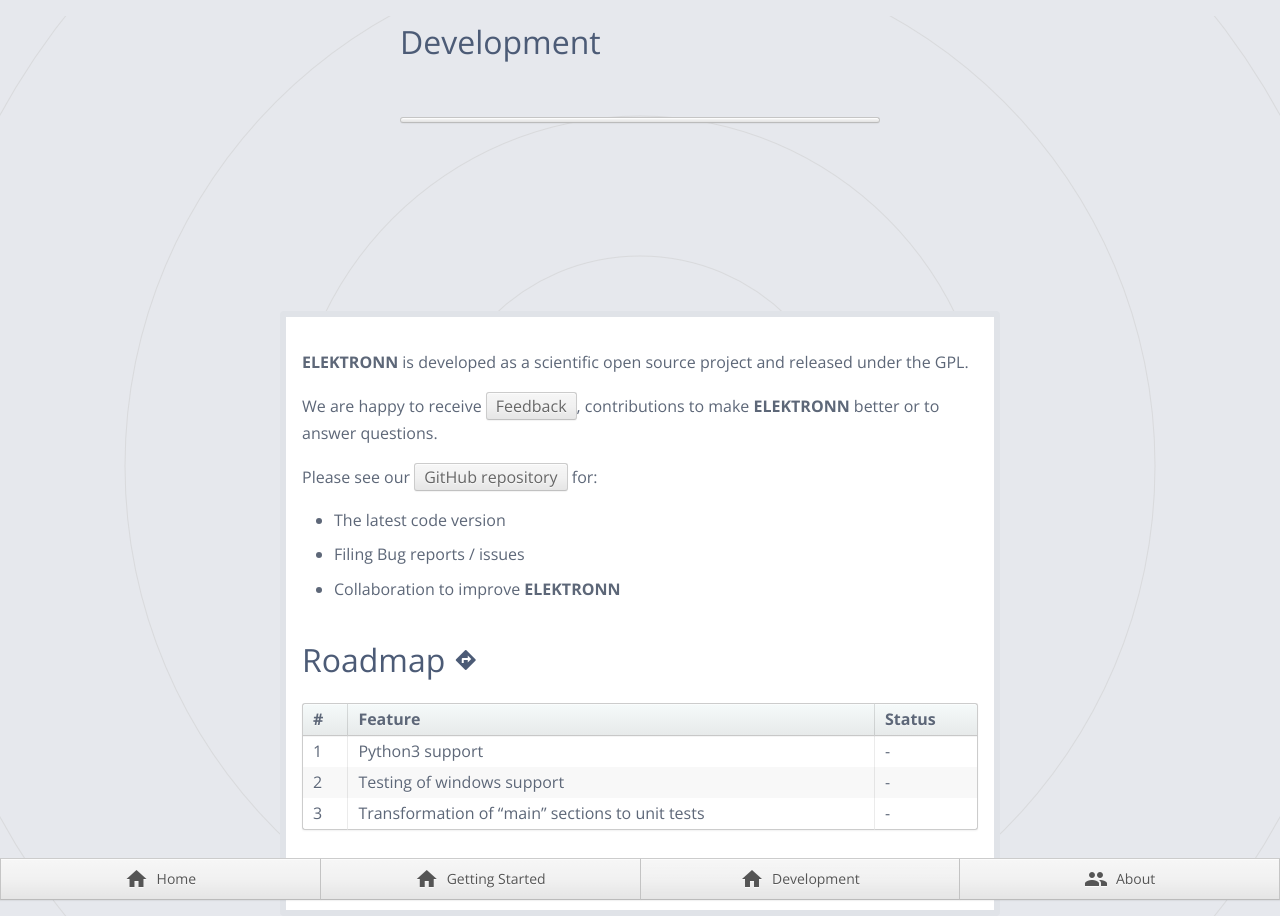
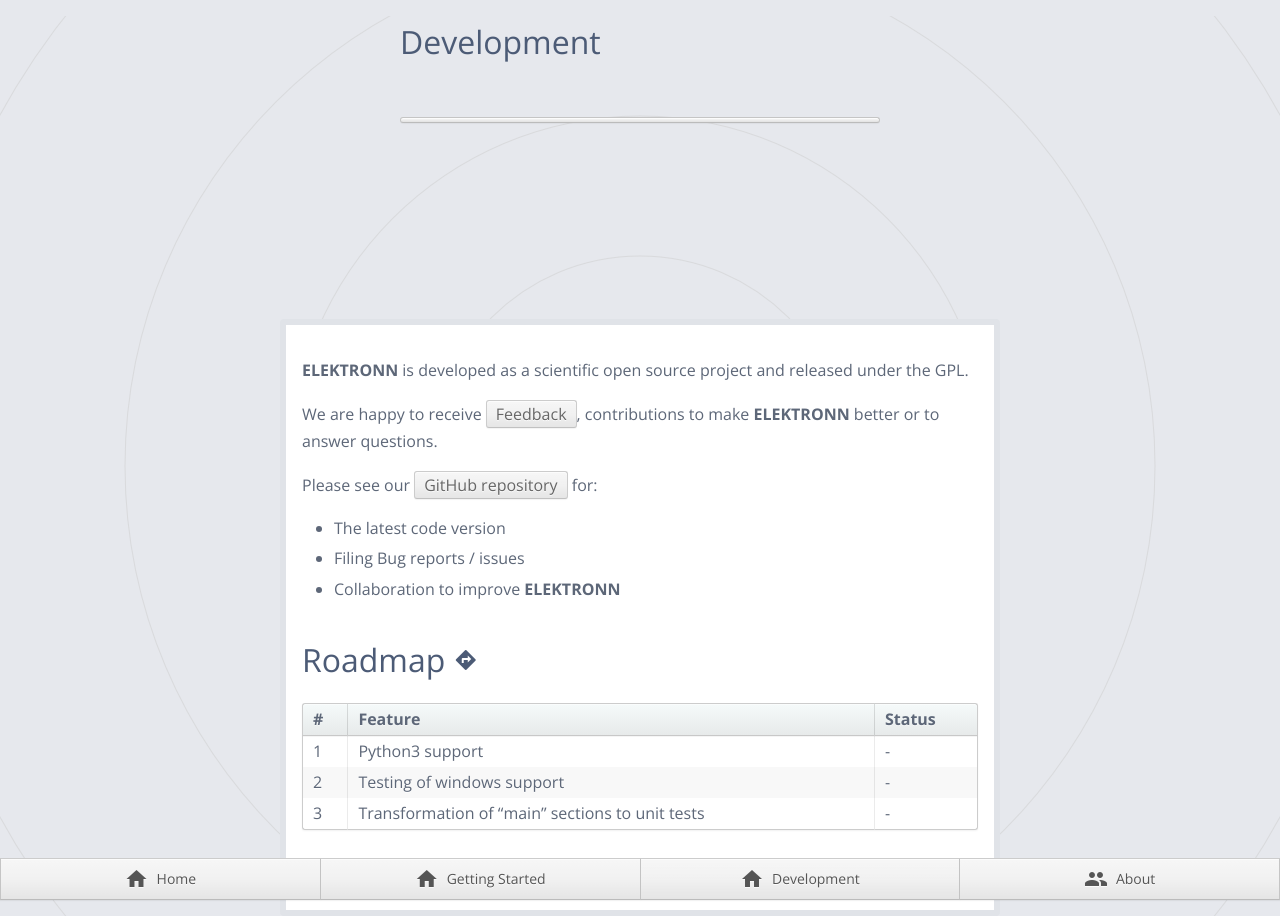
Before and after one commit to ELEKTRONN/elektronn.github.io, a Jekyll site: the page built from development.html, in a window 1280 px wide. Built offline with Jekyll 4.4.1, drawn with Linux system fonts in a browser that asks for light colours.

Commit message:
decrease rhythm in lists

```diff
--- a/_sass/entities/_list.scss
+++ b/_sass/entities/_list.scss
@@ -15,6 +15,6 @@
 	margin-left: 2em;
 
 	* + * {
-		margin-top: .5em;
+		margin-top: .25em;
 	}
 }
```
